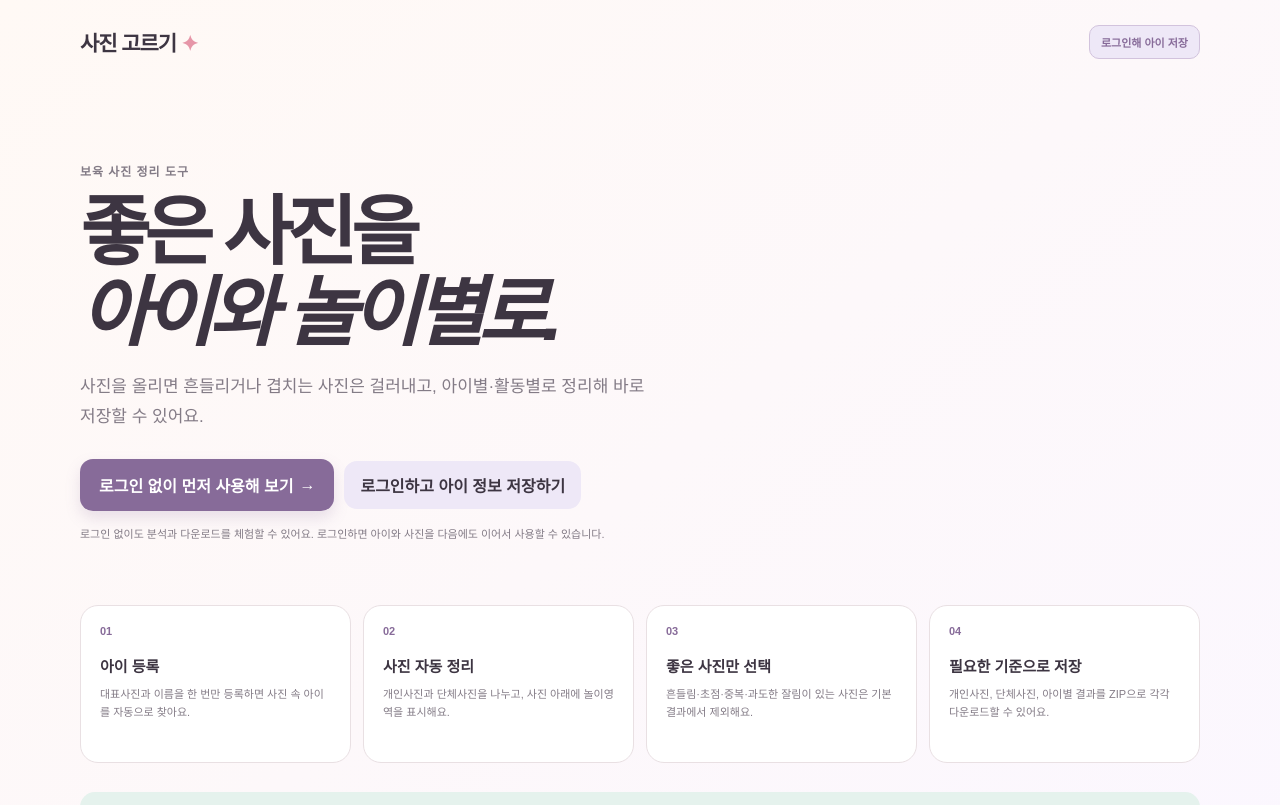
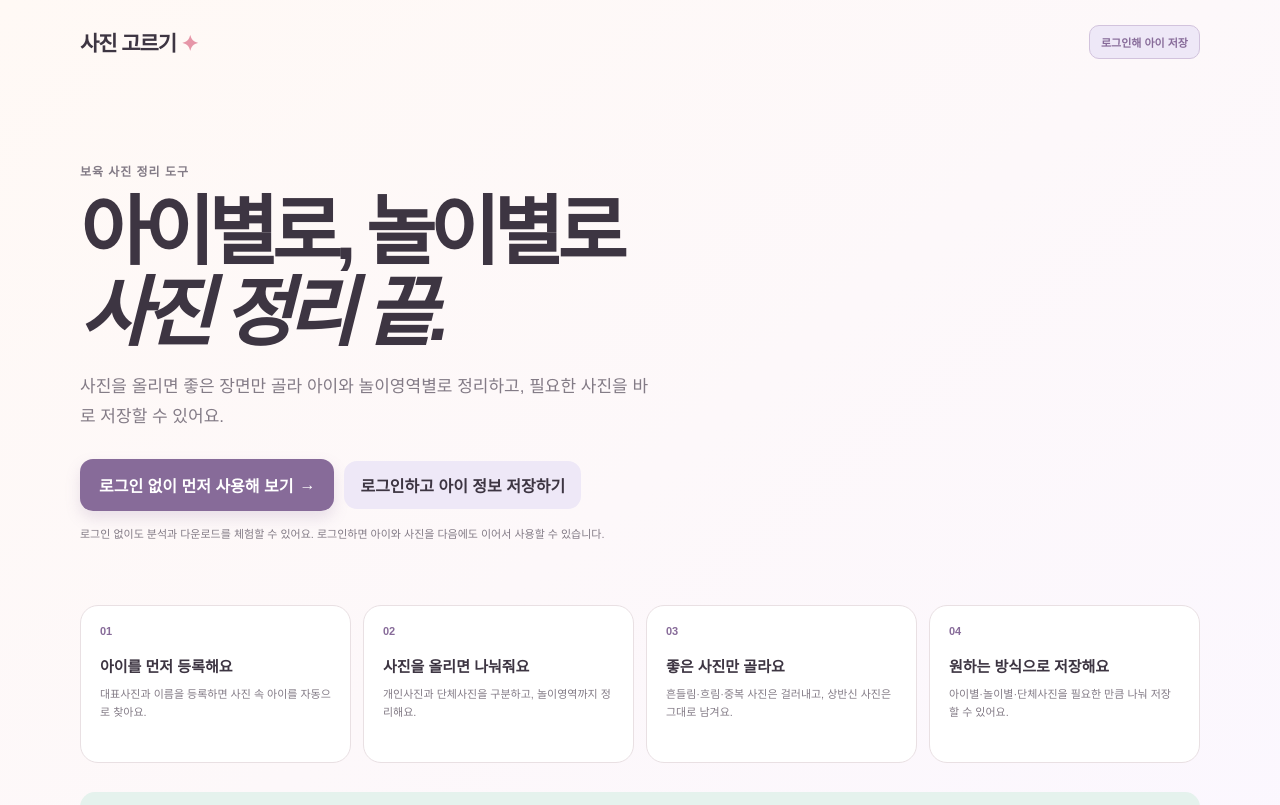
Before and after one commit to bohyeonlee-ewha/photoselection_0913, a Next.js app: page / in a window 1280 px wide. Shown: the top 805 px of the page. Built offline with nearby package versions, Linux system fonts and the light colour scheme.

Commit message:
페이지 문구 수정

```diff
--- a/app/page.tsx
+++ b/app/page.tsx
@@ -563,7 +563,7 @@ export default function Home() {
         </section>
       )}
 
-      <footer><span>사진 고르기</span><span>좋은 사진을 아이와 놀이별로 한눈에</span></footer>
+      <footer><span>사진 고르기</span><span>아이별로, 놀이별로 사진 정리</span></footer>
     </main>
   );
 }
@@ -573,8 +573,8 @@ function LandingPage({ user, onTry }: { user: SessionUser | null; onTry: () => v
     <section className="landing-page">
       <div className="landing-hero">
         <p className="eyebrow">보육 사진 정리 도구</p>
-        <h1>좋은 사진을<br /><em>아이와 놀이별로.</em></h1>
-        <p className="landing-lede">사진을 올리면 흔들리거나 겹치는 사진은 걸러내고, 아이별·활동별로 정리해 바로 저장할 수 있어요.</p>
+        <h1>아이별로, 놀이별로<br /><em>사진 정리 끝.</em></h1>
+        <p className="landing-lede">사진을 올리면 좋은 장면만 골라 아이와 놀이영역별로 정리하고, 필요한 사진을 바로 저장할 수 있어요.</p>
         <div className="landing-actions">
           <button className="primary" onClick={onTry}>로그인 없이 먼저 사용해 보기 <span>→</span></button>
           {!user && <a className="secondary landing-login" href="/signin-with-chatgpt?return_to=/">로그인하고 아이 정보 저장하기</a>}
@@ -583,10 +583,10 @@ function LandingPage({ user, onTry }: { user: SessionUser | null; onTry: () => v
         <p className="landing-note">로그인 없이도 분석과 다운로드를 체험할 수 있어요. 로그인하면 아이와 사진을 다음에도 이어서 사용할 수 있습니다.</p>
       </div>
       <div className="landing-features">
-        <article><span>01</span><strong>아이 등록</strong><p>대표사진과 이름을 한 번만 등록하면 사진 속 아이를 자동으로 찾아요.</p></article>
-        <article><span>02</span><strong>사진 자동 정리</strong><p>개인사진과 단체사진을 나누고, 사진 아래에 놀이영역을 표시해요.</p></article>
-        <article><span>03</span><strong>좋은 사진만 선택</strong><p>흔들림·초점·중복·과도한 잘림이 있는 사진은 기본 결과에서 제외해요.</p></article>
-        <article><span>04</span><strong>필요한 기준으로 저장</strong><p>개인사진, 단체사진, 아이별 결과를 ZIP으로 각각 다운로드할 수 있어요.</p></article>
+        <article><span>01</span><strong>아이를 먼저 등록해요</strong><p>대표사진과 이름을 등록하면 사진 속 아이를 자동으로 찾아요.</p></article>
+        <article><span>02</span><strong>사진을 올리면 나눠줘요</strong><p>개인사진과 단체사진을 구분하고, 놀이영역까지 정리해요.</p></article>
+        <article><span>03</span><strong>좋은 사진만 골라요</strong><p>흔들림·흐림·중복 사진은 걸러내고, 상반신 사진은 그대로 남겨요.</p></article>
+        <article><span>04</span><strong>원하는 방식으로 저장해요</strong><p>아이별·놀이별·단체사진을 필요한 만큼 나눠 저장할 수 있어요.</p></article>
       </div>
       <div className="landing-flow"><span>아이 등록</span><b>→</b><span>사진 업로드</span><b>→</b><span>개인·단체 정리</span><b>→</b><span>저장</span></div>
     </section>
@@ -660,7 +660,7 @@ function UploadStage(props: {
     <section className="upload-page">
       <div className="intro">
         <p className="eyebrow">보육 사진 정리</p>
-        <h1>좋은 사진을<br /><em>아이와 놀이별로.</em></h1>
+        <h1>아이별로, 놀이별로<br /><em>사진 정리 끝.</em></h1>
         <p>아이 얼굴을 먼저 설정하면, 업로드한 사진에서 잘 나온 장면을 고르고 아이·활동별로 정리해요.</p>
       </div>
 
```
